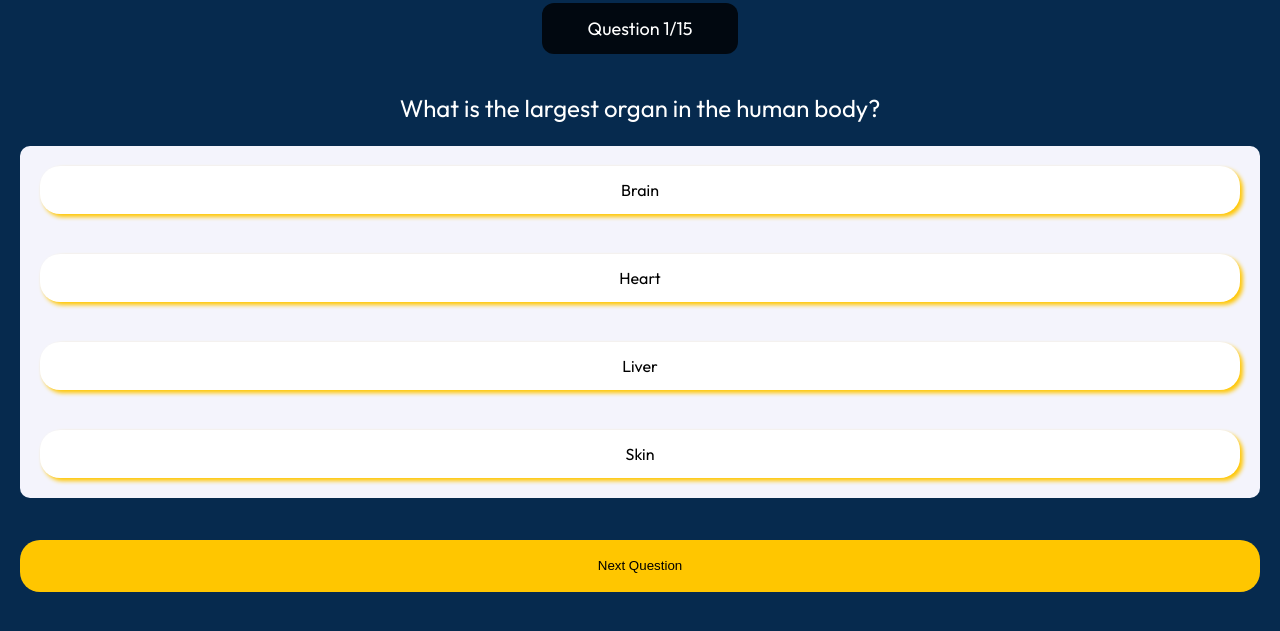
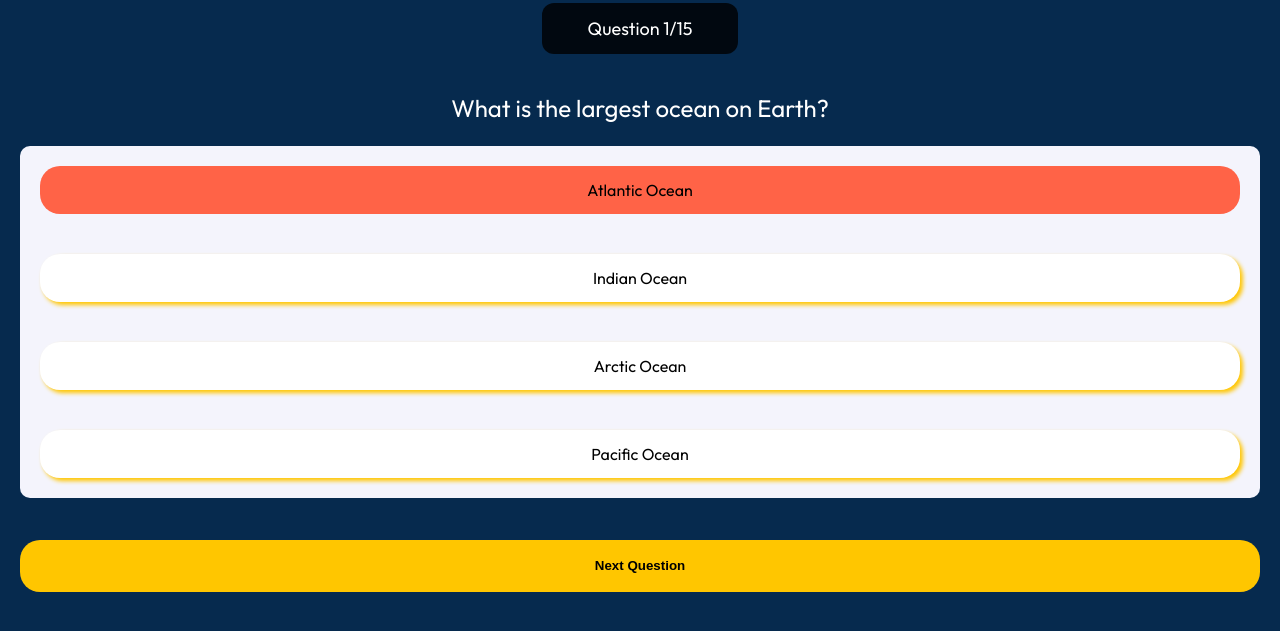
Before and after one commit to samuelmbp/mind-maze, a website built with Vite: page index.html in a window 1280 px wide. Shown: the part 193-824 px from the top of the page. Built offline with nearby package versions, Linux system fonts and the light colour scheme.

Commit message:
Create fn for rendering a quiz question and add logic to highlight an answer

```diff
--- a/index.html
+++ b/index.html
@@ -21,7 +21,9 @@
                 <h1 class="quiz-container__heading">It's Quiz Time</h1>
                 <div class="quiz-progress"></div>
                 <section class="quiz-container__body"></section>
-                <button class="quiz-next-button">Next Question</button>
+                <button class="quiz-container__next-button">
+                    Next Question
+                </button>
             </section>
         </main>
         <script type="module" src="/src/main.ts"></script>
--- a/src/data/quizQuestions.ts
+++ b/src/data/quizQuestions.ts
@@ -1,4 +1,4 @@
-type Question = {
+export type Question = {
     questionText: string;
     options: string[];
     correctAnswerIndex: number;
--- a/src/main.ts
+++ b/src/main.ts
@@ -1,17 +1,21 @@
 import "./style.scss";
-import { quizQuestions } from "./data/quizQuestions";
+import { Question, quizQuestions } from "./data/quizQuestions";
 
 const quizContainerBody = document.querySelector<HTMLElement>(
     ".quiz-container__body"
 );
 const quizProgress = document.querySelector<HTMLDivElement>(".quiz-progress");
+const quizNextQuestionButton = document.querySelector(
+    "quiz-container__next-button"
+);
 
 if (!quizContainerBody || !quizProgress)
     throw new Error("Element does not exist...");
 
 let currentQuestionIndex: number = 0;
+let correctAnswers: number = 0;
 
-quizQuestions.forEach((question) => {
+const renderQuestion = (question: Question) => {
     quizContainerBody.innerHTML = `
         <h2 class="quiz-container__question">${question.questionText}</h2>
         <div class="quiz-container__options-body">
@@ -22,8 +26,30 @@ quizQuestions.forEach((question) => {
             </ul>
         </div>
     `;
-});
+};
 
 quizProgress.textContent = `Question ${currentQuestionIndex + 1}/${
     quizQuestions.length
 }`;
+
+const checkAnswer = (selectedOption: number) => {
+    const question = quizQuestions[currentQuestionIndex];
+    const optionsList =
+        document.querySelectorAll<HTMLElement>(".quiz-options li");
+
+    optionsList.forEach((option, index) => {
+        if (index === selectedOption) {
+            if (index === question.correctAnswerIndex) {
+                option.classList.add("correct");
+                // ADD CONFETTI HERE
+                correctAnswers++;
+            } else {
+                option.classList.add("incorrect");
+            }
+        }
+    });
+};
+
+renderQuestion(quizQuestions[currentQuestionIndex]);
+checkAnswer(0);
+console.log(correctAnswers);
--- a/src/style.scss
+++ b/src/style.scss
@@ -66,10 +66,22 @@ body {
                 text-align: center;
                 cursor: pointer;
             }
+
+            .correct {
+                background-color: lightgreen;
+                // box-shadow: 3px 3px 4px lightgreen;
+                box-shadow: none;
+            }
+
+            .incorrect {
+                background-color: tomato;
+                // box-shadow: 3px 3px 4px tomato;
+                box-shadow: none;
+            }
         }
     }
 
-    .quiz-next-button {
+    &__next-button {
         outline: none;
         width: 100%;
         border: none;
@@ -78,5 +90,6 @@ body {
         border-radius: 20px;
         background-color: #ffc600;
         cursor: pointer;
+        font-weight: bold;
     }
 }
```
